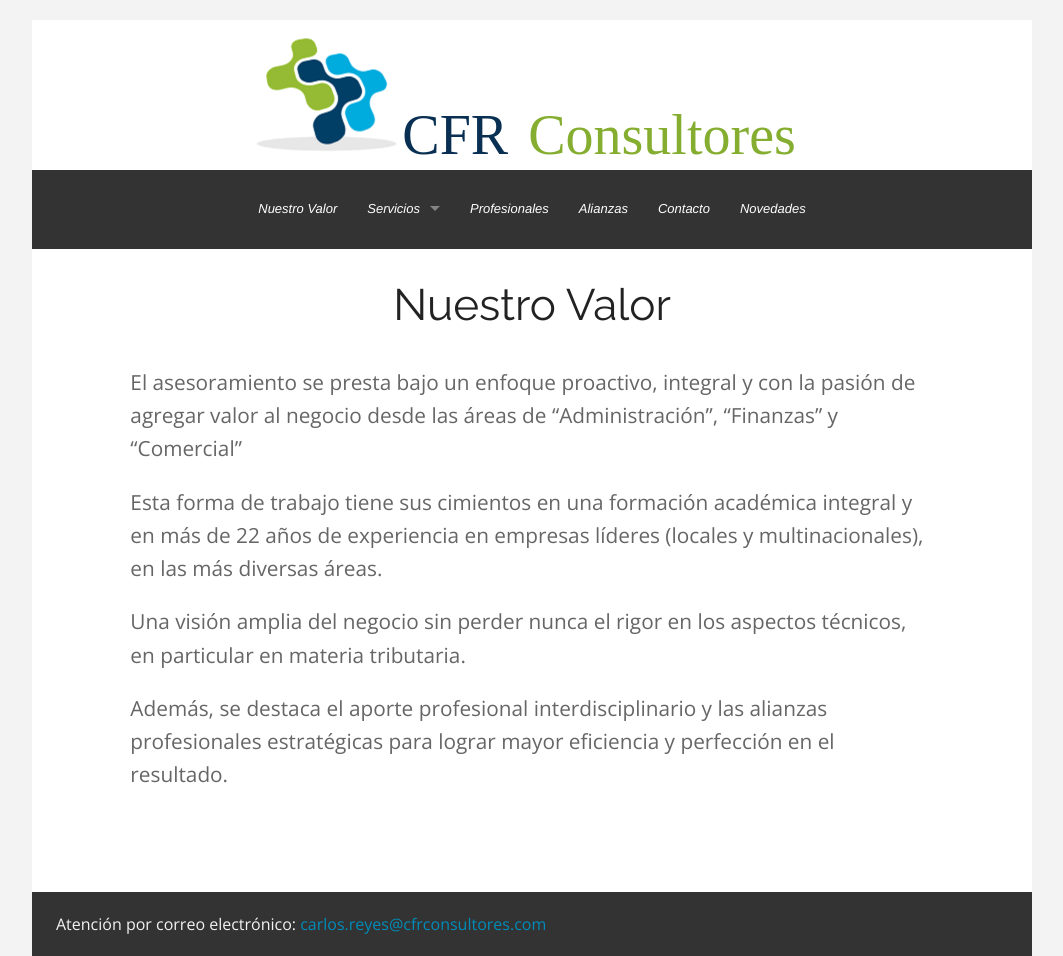
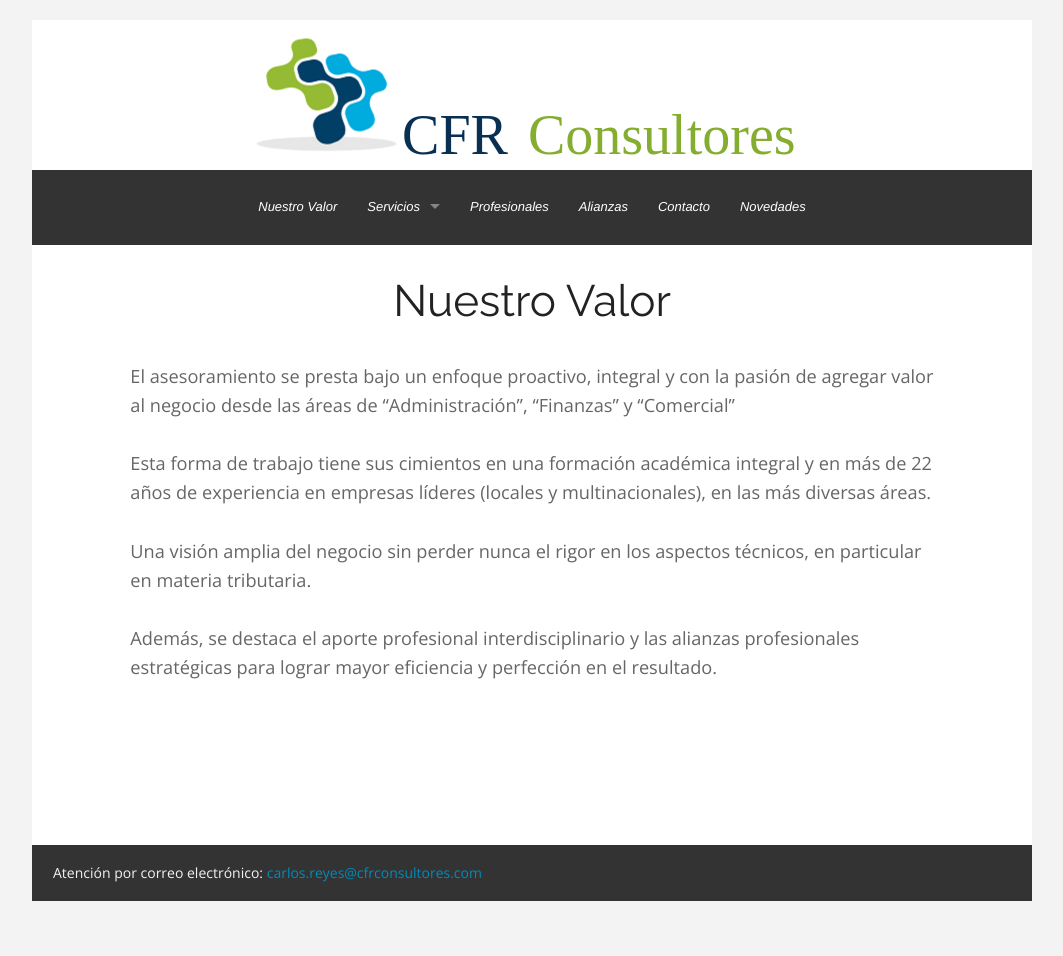
Before and after one commit to cfrconsultores/cfrconsultores.github.io, a Jekyll site: the page built from index.md, in a window 1280 px wide. Shown: the whole page, without its empty margins (108-1171 px from the left). Built offline with Jekyll 4.4.1, drawn with Linux system fonts in a browser that asks for light colours; some web fonts are replaced; after the commit the page ends 901 px from its top, so only the background shows below that.

Commit message:
arreglos para internet explorer muy antiguos

```diff
--- a/_layouts/default.html
+++ b/_layouts/default.html
@@ -27,7 +27,11 @@
   <!-- IE Fix for HTML5 Tags -->
   <!--[if lt IE 9]>
     <script src="http://html5shiv.googlecode.com/svn/trunk/html5.js"></script>
+    <script src="//s3.amazonaws.com/nwapi/nwmatcher/nwmatcher-1.2.5-min.js"></script>
+    <script src="//html5base.googlecode.com/svn-history/r38/trunk/js/selectivizr-1.0.3b.js"></script>
+    <script src="//cdnjs.cloudflare.com/ajax/libs/respond.js/1.1.0/respond.min.js"></script>
   <![endif]-->
+
 </head>
 <body class="{{ page.id }}">
 <div class="row header">
--- a/assets/css/app.css
+++ b/assets/css/app.css
@@ -1,7 +1,7 @@
 body {
 	font-family: 'Open Sans', Helvetica, Arial, sans-serif;
 	background-color: #f3f3f3;
-	font-size: 16px;
+	font-size: 14px;
 	padding-top: 20px;
 	padding-bottom: 20px;
 }
@@ -9,6 +9,7 @@
 body p {
 	font-size: 1.3em;
 	color: #666;
+	margin-bottom: 1.6em;
 }
 
 body li {
```
